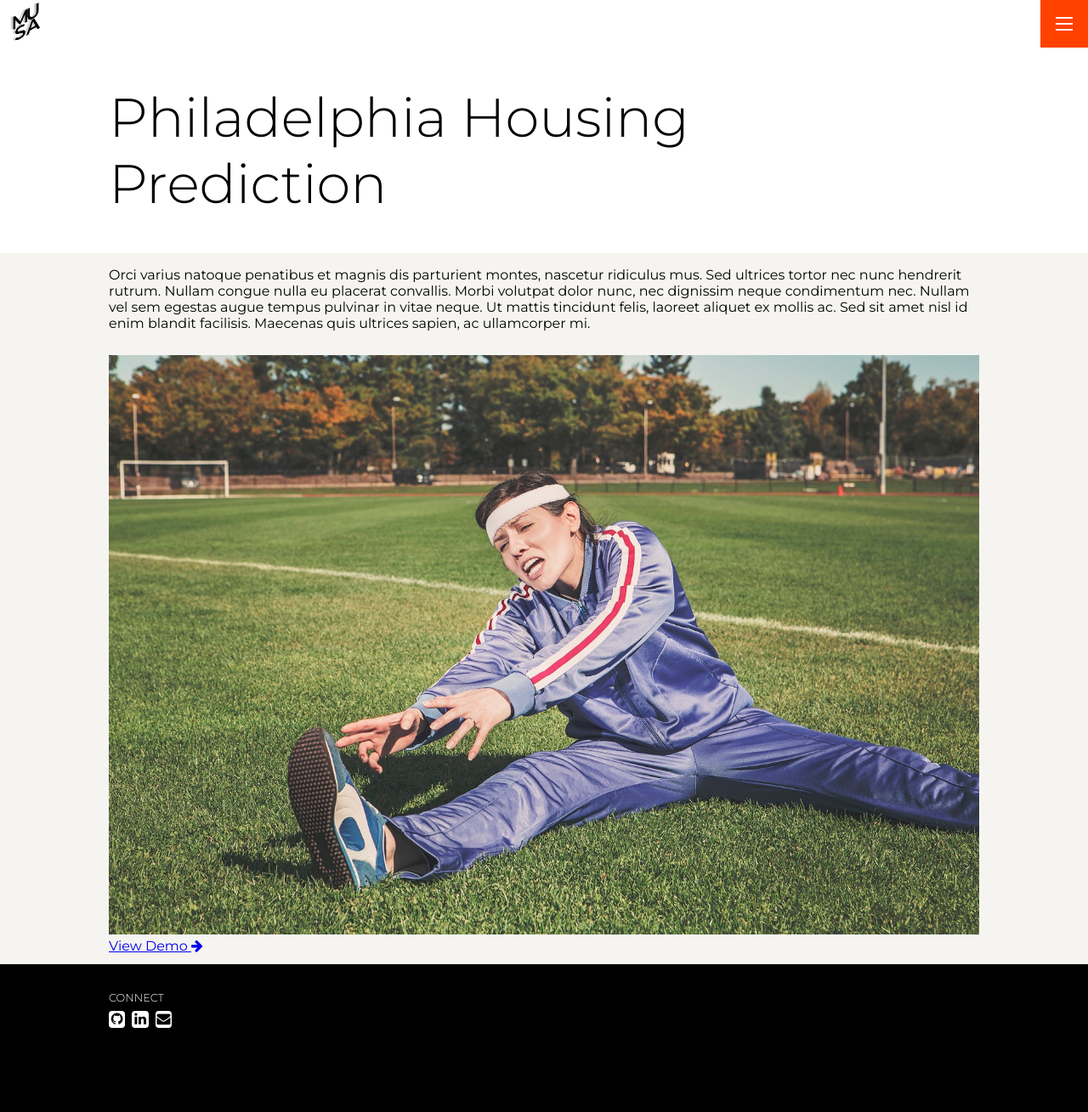
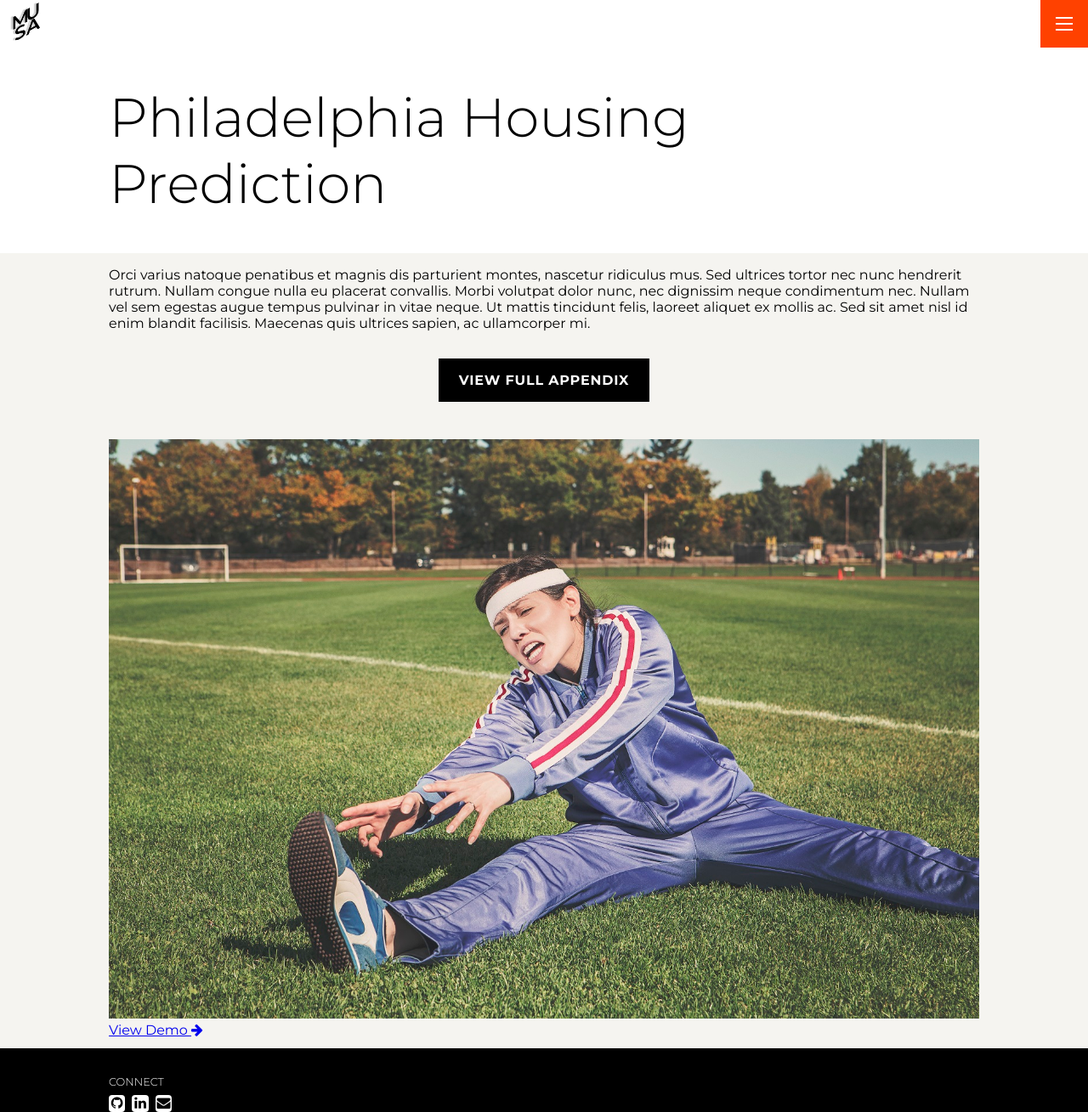
Before and after one commit to sihan-yu429/sihan-musa, a Jekyll site: the page built from _projects/proj-2.md, in a window 1280 px wide and 1309 px high. Shown: the whole window at 85% size. Built offline with Jekyll 4.4.1, drawn with Linux system fonts in a browser that asks for light colours.

Commit message:
add proj 2

```diff
--- a/_layouts/post.html
+++ b/_layouts/post.html
@@ -2,6 +2,19 @@
 layout: default
 ---
 
+{% if page.redirect %}
+<script>
+  window.location.href = "{{ page.redirect }}";
+</script>
+<noscript>
+  <meta http-equiv="refresh" content="0; url={{ page.redirect }}">
+</noscript>
+<main>
+  <div class="post-container">
+    <p>Redirecting to <a href="{{ page.redirect }}">{{ page.redirect }}</a>...</p>
+  </div>
+</main>
+{% else %}
 <main>
   <div class="post-container">
     <div class="project-load">{{ content }}</div>
@@ -10,3 +23,4 @@
     {% include disqus.html %}
   {% endif %}
 </main>
+{% endif %}
--- a/_projects/proj-2.md
+++ b/_projects/proj-2.md
@@ -6,4 +6,8 @@
 
 Orci varius natoque penatibus et magnis dis parturient montes, nascetur ridiculus mus. Sed ultrices tortor nec nunc hendrerit rutrum. Nullam congue nulla eu placerat convallis. Morbi volutpat dolor nunc, nec dignissim neque condimentum nec. Nullam vel sem egestas augue tempus pulvinar in vitae neque. Ut mattis tincidunt felis, laoreet aliquet ex mollis ac. Sed sit amet nisl id enim blandit facilisis. Maecenas quis ultrices sapien, ac ullamcorper mi.
 
+<div style="text-align: center; margin: 2rem 0;">
+  <a href="#" class="button">View Full Appendix</a>
+</div>
+
 {% include image.html url="http://www.gratisography.com" image="projects/proj-2/stretch.jpg" %}
```
Also changed, not shown: _projects/proj-1.md (+1 -5 lines).
